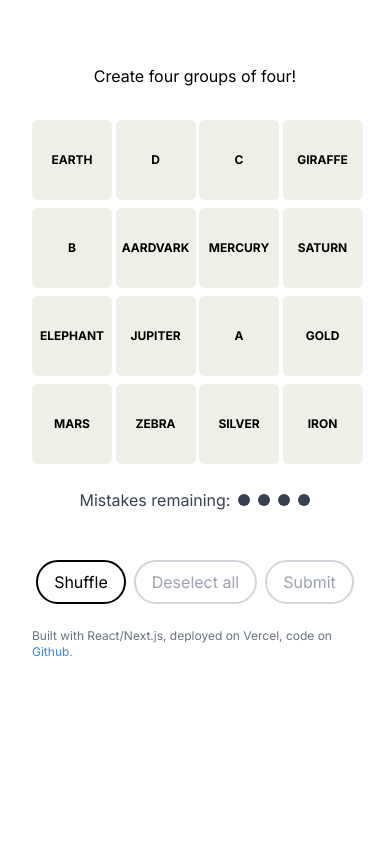
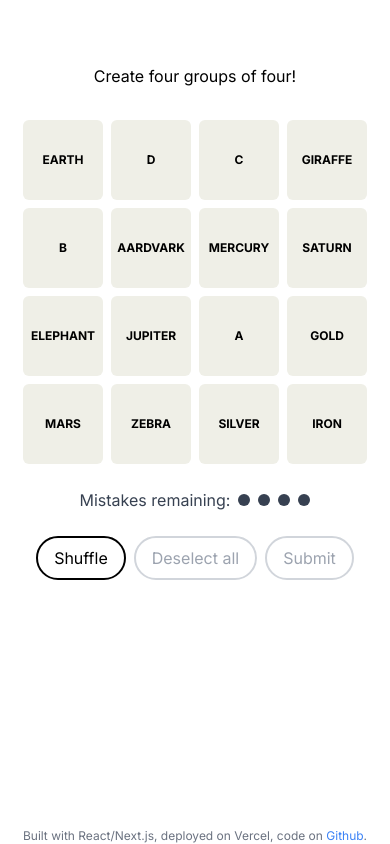
Before and after one commit to kunalbhat/connections-clone, a Next.js app: page / in a window 390 px wide. Built offline with nearby package versions, Linux system fonts and the light colour scheme.

Commit message:
mobile spacing again

```diff
--- a/app/globals.css
+++ b/app/globals.css
@@ -27,7 +27,7 @@
 }
 
 .tile-row {
-  @apply bg-gray-100 h-20 sm:h-24 w-full sm:min-w-96 col-span-4 rounded-md;
+  @apply bg-gray-100 h-20 sm:h-24 w-full min-w-80 px-10 sm:min-w-96 col-span-4 rounded-md;
 }
 
 .tile-row.lvl1 {
@@ -55,7 +55,7 @@
 }
 
 .scoring {
-  @apply text-gray-700;
+  @apply flex gap-2 py-6 items-center text-gray-700;
 }
 
 .scoring.disabled {
@@ -69,3 +69,7 @@
 .mistakes {
   @apply bg-gray-700 h-3 w-3 rounded-full;
 }
+
+.controls {
+  @apply flex gap-2 pb-6;
+}
--- a/app/page.js
+++ b/app/page.js
@@ -141,7 +141,7 @@ export default function Home() {
   }, [solvedGroups]);
 
   return (
-    <main className="flex min-h-screen flex-col items-center p-8 lg:p-24 pt-16">
+    <main className="flex min-h-screen flex-col items-center pt-16 lg:py-24">
       {gameover && rating ? <span className="alert">{rating}</span> : ""}
 
       <header className="mb-8">
@@ -204,14 +204,10 @@ export default function Home() {
           <p>Loading</p>
         )}
       </>
-      <div
-        className={`scoring flex gap-2 py-6 items-center ${
-          gameover ? "disabled" : ""
-        }`}
-      >
+      <div className={`scoring ${gameover ? "disabled" : ""}`}>
         Mistakes remaining: {displayMisses()}
       </div>
-      <div className="controls flex gap-2 py-6">
+      <div className="controls">
         {gameover ? (
           <button className="button">View results</button>
         ) : (
@@ -236,7 +232,7 @@ export default function Home() {
           </>
         )}
       </div>
-      <span className="text-xs text-gray-500">
+      <span className="text-xs text-center text-gray-500 mt-auto">
         Built with React/Next.js, deployed on Vercel, code on{" "}
         <a
           href="https://github.com/kunalbhat/connections-clone"
```
